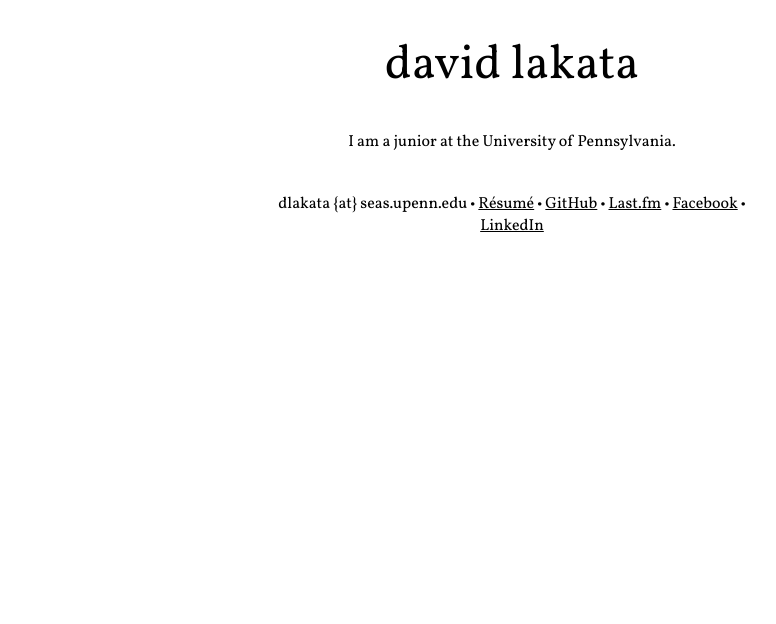
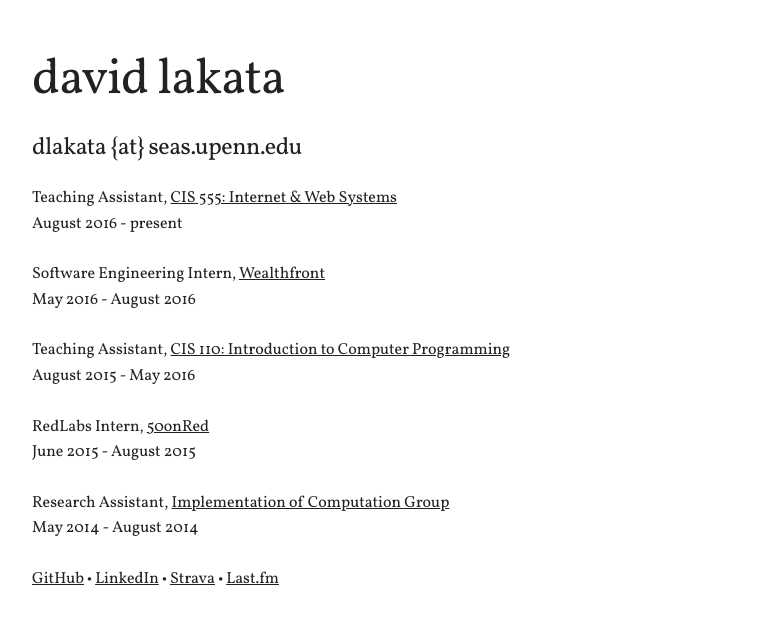
Before and after one commit to dlakata/dlakata.github.io, a plain HTML site: page index.html in a window 1280 px wide. Shown: the whole page, without its empty margins (128-904 px from the left). Drawn offline with nearby package versions, Linux system fonts and the light colour scheme.

Commit message:
remove separate resume

```diff
--- a/css/styles.css
+++ /dev/null
@@ -1,32 +0,0 @@
-body {
-    font-family: 'Vollkorn', serif;
-    text-align: center;
-    width: 40%;
-    min-width: 300px;
-    margin: 0 auto;
-}
-
-h1 {
-    font-size: 48px;
-    font-weight: 400;
-}
-
-h2 {
-    font-weight: 400;
-}
-
-h1 > a {
-    text-decoration: none;
-}
-
-a {
-    color: inherit;
-}
-
-#footer {
-    margin-top: 40px;
-}
-
-p {
-    text-align: left;
-}
--- a/index.html
+++ b/index.html
@@ -9,24 +9,62 @@
     <meta name="viewport" content="width=device-width, initial-scale=1">
     <link rel="alternate" href="http://dlakata.github.io" hreflang="en-us"/>
 
-  <link rel="stylesheet" href="css/styles.css">
+    <link rel="stylesheet" href="https://cdnjs.cloudflare.com/ajax/libs/skeleton/2.0.4/skeleton.min.css">
     <link href='http://fonts.googleapis.com/css?family=Vollkorn' rel='stylesheet' type='text/css'>
+    <style>
+      body {
+        font-family: 'Vollkorn', serif;
+        font-size: 16px;
+      }
 
-  <!--[if lt IE 9]>
-  <script src="http://html5shiv.googlecode.com/svn/trunk/html5.js"></script>
-  <![endif]-->
+      a {
+        color: inherit;
+      }
+
+      .container {
+        margin-top: 50px;
+      }
+    </style>
   </head>
 
   <body>
+    <div class="container">
+      <div class="row">
+        <div class="two-half column">
           <h1>david lakata</h1>
-  I am a junior at the University of Pennsylvania.
-  <div id="footer">
-    dlakata {at} seas.upenn.edu &bull;
-    <a href="resume.html">R&eacute;sum&eacute;</a> &bull;
+          <h5>dlakata {at} seas.upenn.edu</h5>
+          <p>
+            Teaching Assistant, <a href="http://www.cis.upenn.edu/~cis455/">CIS 555: Internet & Web Systems</a> <br>
+            August 2016 - present
+          </p>
+
+          <p>
+            Software Engineering Intern, <a href="https://www.wealthfront.com/">Wealthfront</a> <br>
+            May 2016 - August 2016
+          </p>
+
+          <p>
+            Teaching Assistant, <a href="http://www.cis.upenn.edu/~cis110/">CIS 110: Introduction to Computer Programming</a> <br>
+            August 2015 - May 2016
+          </p>
+
+          <p>
+            RedLabs Intern, <a href="http://50onred.com/">50onRed</a> <br>
+            June 2015 - August 2015
+          </p>
+
+          <p>
+            Research Assistant, <a href="http://ic.ese.upenn.edu/">Implementation of Computation Group</a> <br>
+            May 2014 - August 2014
+          </p>
+          <div>
             <a href="https://github.com/dlakata">GitHub</a> &bull;
-    <a href="http://www.last.fm/user/schachwizard">Last.fm</a> &bull;
-    <a href="https://www.facebook.com/david.lakata">Facebook</a> &bull;
-    <a href="http://www.linkedin.com/pub/david-lakata/7a/815/322/">LinkedIn</a>
+            <a href="https://www.linkedin.com/in/david-lakata-3228157a">LinkedIn</a> &bull;
+            <a href="https://www.strava.com/athletes/12559015">Strava</a> &bull;
+            <a href="http://www.last.fm/user/schachwizard">Last.fm</a>
+          </div>
+        </div>
+      </div>
     </div>
   </body>
 </html>
```
Also changed, not shown: resume.html (deleted, +0 -71 lines). Lines whose indentation alone changed are shown as unchanged.
